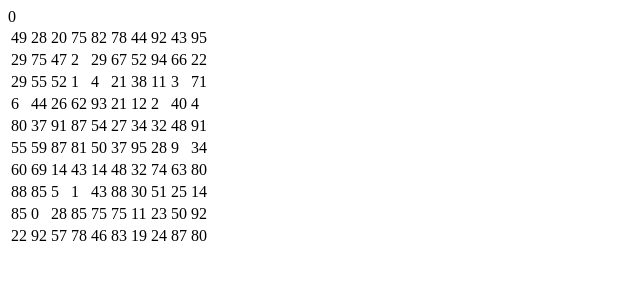
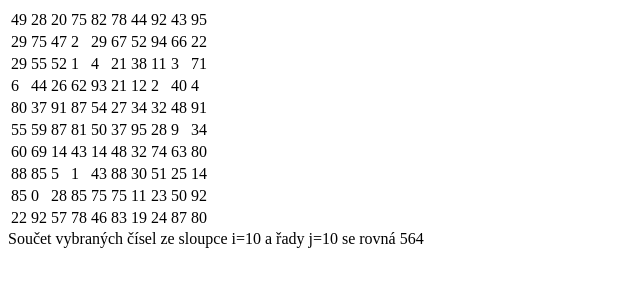
Before and after one commit to KnefiCZ/wp2-07-b, a PHP site: page / in a window 1280 px wide. Shown: the top 300 px of the page, without its empty margins (0-640 px from the left). Run offline with PHP 8.4, Linux system fonts and the light colour scheme.

Commit message:
Update index.php
asi hotovo:::::::::..)

```diff
--- a/index.php
+++ b/index.php
@@ -11,20 +11,24 @@
    ?><tr><?php
       for ($j=0; $j < 10 ; $j++) {
         ?><td><?php
-          echo $numbers[$i][$j]=rand(0,100);
+          $numbers[$i][$j] = rand(0,100);
+          echo $numbers[$i][$j];
         ?></td><?php
         }
     ?></tr><?php
   }
+
+
+?>
+  </table>
+<?php
+$sum=0;
+for ($s=0; $s < 10; $s++) {
   $iRand=rand(0,9);
   $jRand=rand(0,9);
-  $sum=0;
-  for ($s=0; $s < 10; $s++) {
-
-  }
-  echo $sum;
-?>
-  </table>
-
+  $sum = $sum + $numbers[$iRand][$jRand];
+}
+echo "Součet vybraných čísel ze sloupce i=$i a řady j=$j se rovná " . $sum;
+ ?>
   </body>
   </html>
```
